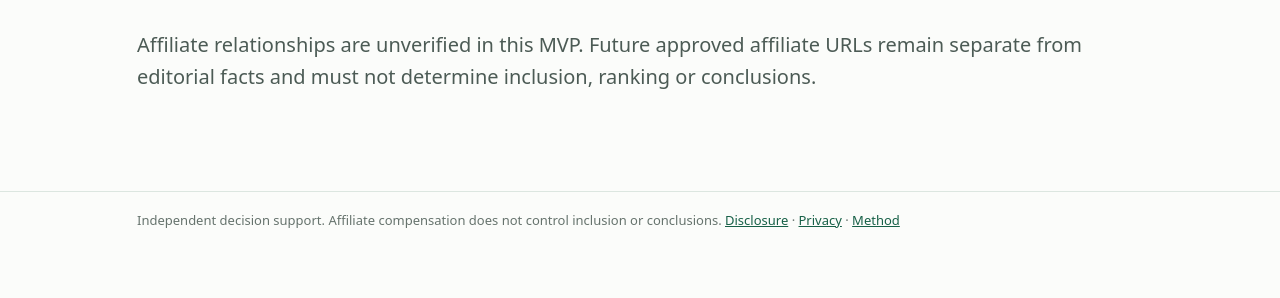
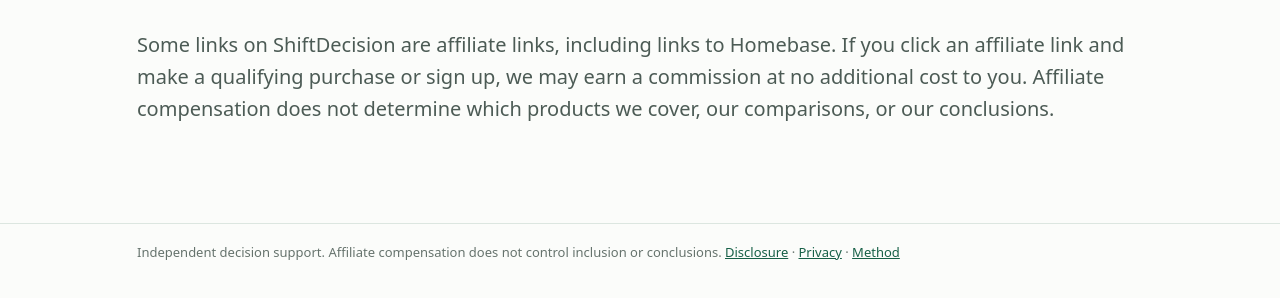
Before and after one commit to opsdecision/opsdecision-site, a plain HTML site: page affiliate-disclosure/index.html in a window 1280 px wide. Shown: the part 220-518 px from the top of the page. Drawn offline with Linux system fonts and the light colour scheme.

Commit message:
Add Homebase affiliate tracking links and disclosure (#1)
* Use approved Homebase affiliate tracking link in CTA

* Use approved Homebase affiliate tracking link in CTA

* Use approved Homebase affiliate tracking link in CTA

* Disclose approved Homebase affiliate relationship

```diff
--- a/affiliate-disclosure/index.html
+++ b/affiliate-disclosure/index.html
@@ -7,4 +7,4 @@
 
   gtag('config', 'G-2MN5CX549Z');
 </script>
-  <meta charset="utf-8"><meta name="viewport" content="width=device-width,initial-scale=1"><title>Affiliate disclosure | ShiftDecision</title><link rel="canonical" href="https://opsdecision.com/affiliate-disclosure/"><link rel="stylesheet" href="/assets/style.css"></head><body><header><div class="nav"><a class="brand" href="/">ShiftDecision</a><nav><a href="/restaurant-scheduling-software/">Scheduling</a><a href="/7shifts-alternatives/">Alternatives</a><a href="/7shifts-vs-homebase/">Comparison</a></nav></div></header><main class="wrap"><h1>Affiliate disclosure</h1><p class="lede">Affiliate relationships are unverified in this MVP. Future approved affiliate URLs remain separate from editorial facts and must not determine inclusion, ranking or conclusions.</p></main><footer class="footer"><div class="foot">Independent decision support. Affiliate compensation does not control inclusion or conclusions. <a href="/affiliate-disclosure/">Disclosure</a> · <a href="/privacy/">Privacy</a> · <a href="/about/">Method</a></div></footer></body></html>
+  <meta charset="utf-8"><meta name="viewport" content="width=device-width,initial-scale=1"><title>Affiliate disclosure | ShiftDecision</title><link rel="canonical" href="https://opsdecision.com/affiliate-disclosure/"><link rel="stylesheet" href="/assets/style.css"></head><body><header><div class="nav"><a class="brand" href="/">ShiftDecision</a><nav><a href="/restaurant-scheduling-software/">Scheduling</a><a href="/7shifts-alternatives/">Alternatives</a><a href="/7shifts-vs-homebase/">Comparison</a></nav></div></header><main class="wrap"><h1>Affiliate disclosure</h1><p class="lede">Some links on ShiftDecision are affiliate links, including links to Homebase. If you click an affiliate link and make a qualifying purchase or sign up, we may earn a commission at no additional cost to you. Affiliate compensation does not determine which products we cover, our comparisons, or our conclusions.</p></main><footer class="footer"><div class="foot">Independent decision support. Affiliate compensation does not control inclusion or conclusions. <a href="/affiliate-disclosure/">Disclosure</a> · <a href="/privacy/">Privacy</a> · <a href="/about/">Method</a></div></footer></body></html>
```
Also changed, not shown: 7shifts-alternatives/index.html (+1 -1 lines), 7shifts-vs-homebase/index.html (+1 -1 lines), restaurant-scheduling-software/index.html (+1 -1 lines).
